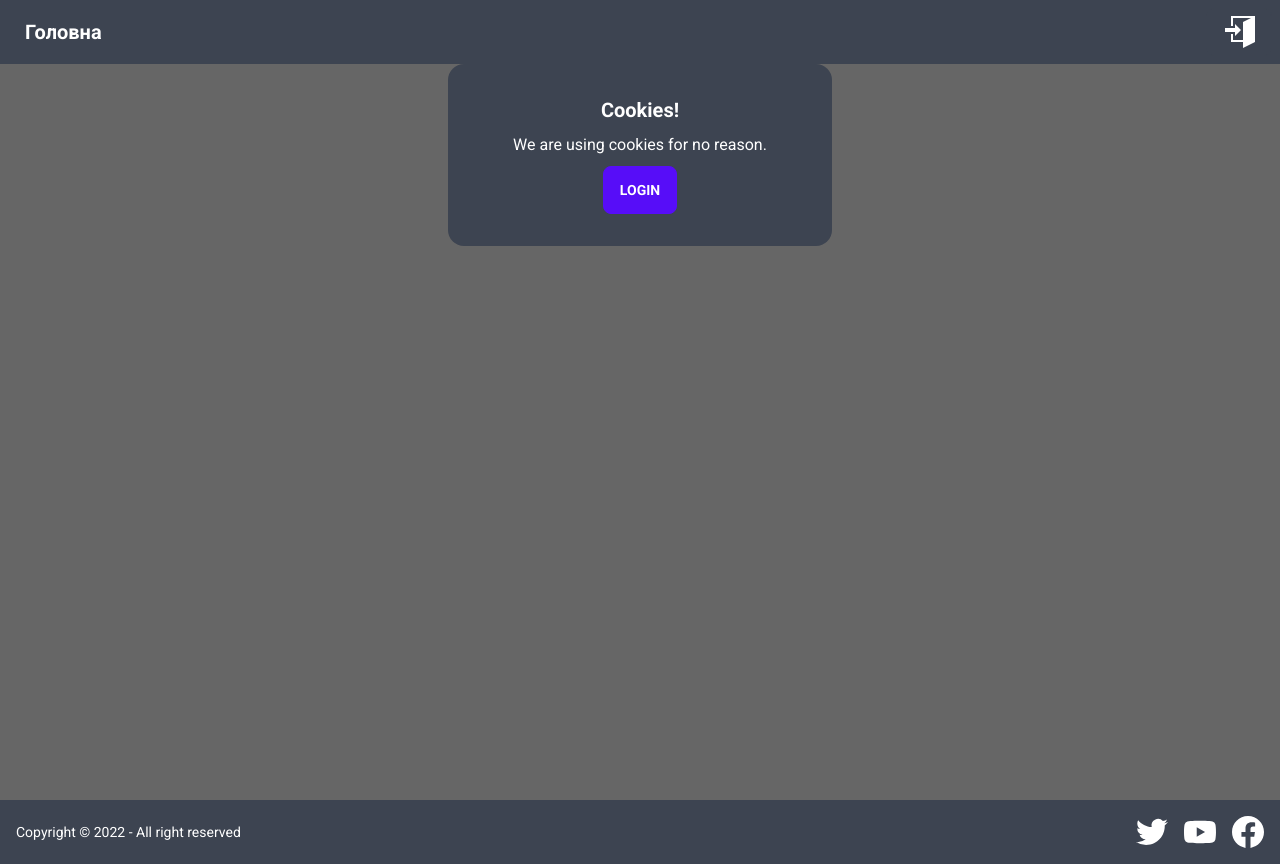
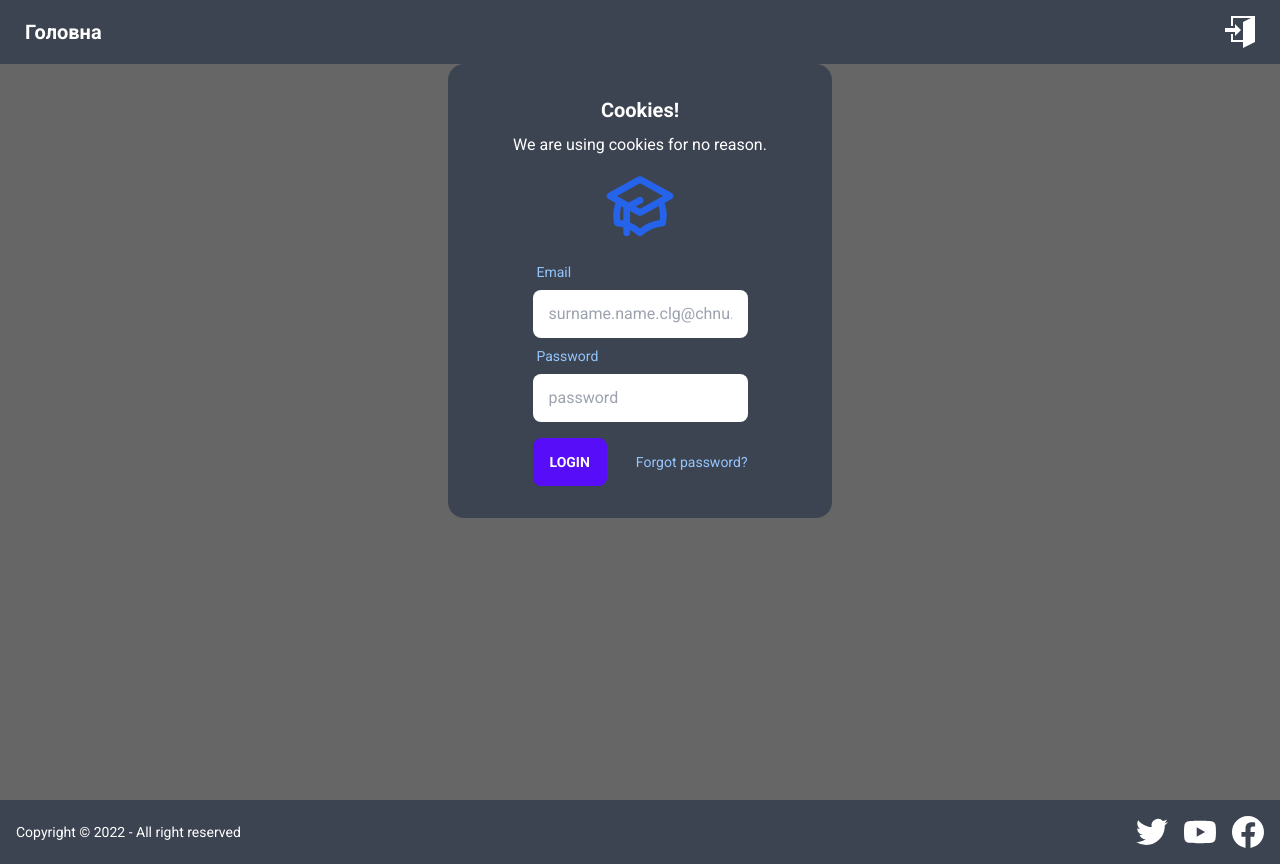
Before and after one commit to web-programming-2022-clg/web-programming, a React (Create React App) app: page /login in a window 1280 px wide. Built offline with nearby package versions, Linux system fonts and the light colour scheme.

Commit message:
crate fine login form

```diff
--- a/src/Auth/Login.js
+++ b/src/Auth/Login.js
@@ -1,4 +1,4 @@
-import React, {useContext} from 'react';
+import React, {useContext, useState} from 'react';
 import AuthContext from "./context/AuthContext";
 
 
@@ -6,17 +6,64 @@ const Login = () => {
 
     const {setLogin} = useContext(AuthContext)
 
+    const [email, setEmail] = useState('')
+
+    const handleSubmit = (e) => {
+        e.preventDefault()
+        console.log(e)
+
+        setLogin(true)
+
+    }
+
     return (
 
         <div className="card w-96 bg-neutral text-neutral-content">
             <div className="card-body items-center text-center">
                 <h2 className="card-title">Cookies!</h2>
                 <p>We are using cookies for no reason.</p>
-                <div className="card-actions justify-end">
-                    <button className="btn btn-primary" onClick={()=>{
-                        setLogin(true)
-                    }}>Login</button>
+                <div className="flex justify-center">
+                    <svg xmlns="http://www.w3.org/2000/svg" className="w-20 h-20 text-blue-600" fill="none"
+                         viewBox="0 0 24 24"
+                         stroke="currentColor">
+                        <path d="M12 14l9-5-9-5-9 5 9 5z"/>
+                        <path
+                            d="M12 14l6.16-3.422a12.083 12.083 0 01.665 6.479A11.952 11.952 0 0012 20.055a11.952 11.952 0 00-6.824-2.998 12.078 12.078 0 01.665-6.479L12 14z"/>
+                        <path strokeLinecap="round"
+                              strokeLinejoin="round"
+                              strokeWidth="2"
+                              d="M12 14l9-5-9-5-9 5 9 5zm0 0l6.16-3.422a12.083 12.083 0 01.665 6.479A11.952 11.952 0 0012 20.055a11.952 11.952 0 00-6.824-2.998 12.078 12.078 0 01.665-6.479L12 14zm-4 6v-7.5l4-2.222"/>
+                    </svg>
                 </div>
+
+                <form onSubmit={handleSubmit} >
+                    <div className="form-control">
+                        <label className="label">
+                            <span className="label-text text-blue-300">Email</span>
+                        </label>
+                        <input
+                            type="text"
+                            placeholder="surname.name.clg@chnu.edu.ua"
+                            autoComplete="on"
+                            name="email"
+                            className="input input-bordered text-primary"
+                            value={email}
+                            onChange={(e)=>{
+                                setEmail(e.target.value)}}
+                        />
+                        <label className="label">
+                            <span className="label-text text-blue-300">Password</span>
+                        </label>
+                        <input type="password" placeholder="password" name="pass" autoComplete="on" className="input input-bordered text-primary"/>
+                    </div>
+                    <div className="mt-4">
+                        <div className="flex items-baseline justify-between">
+                            <button className="btn btn-primary" type="submit">Login</button>
+                            <button onClick={(e)=>{e.preventDefault()}} className="text-sm text-blue-300 hover:underline">Forgot password?</button>
+                        </div>
+                    </div>
+                </form>
+
 
             </div>
         </div>
```
